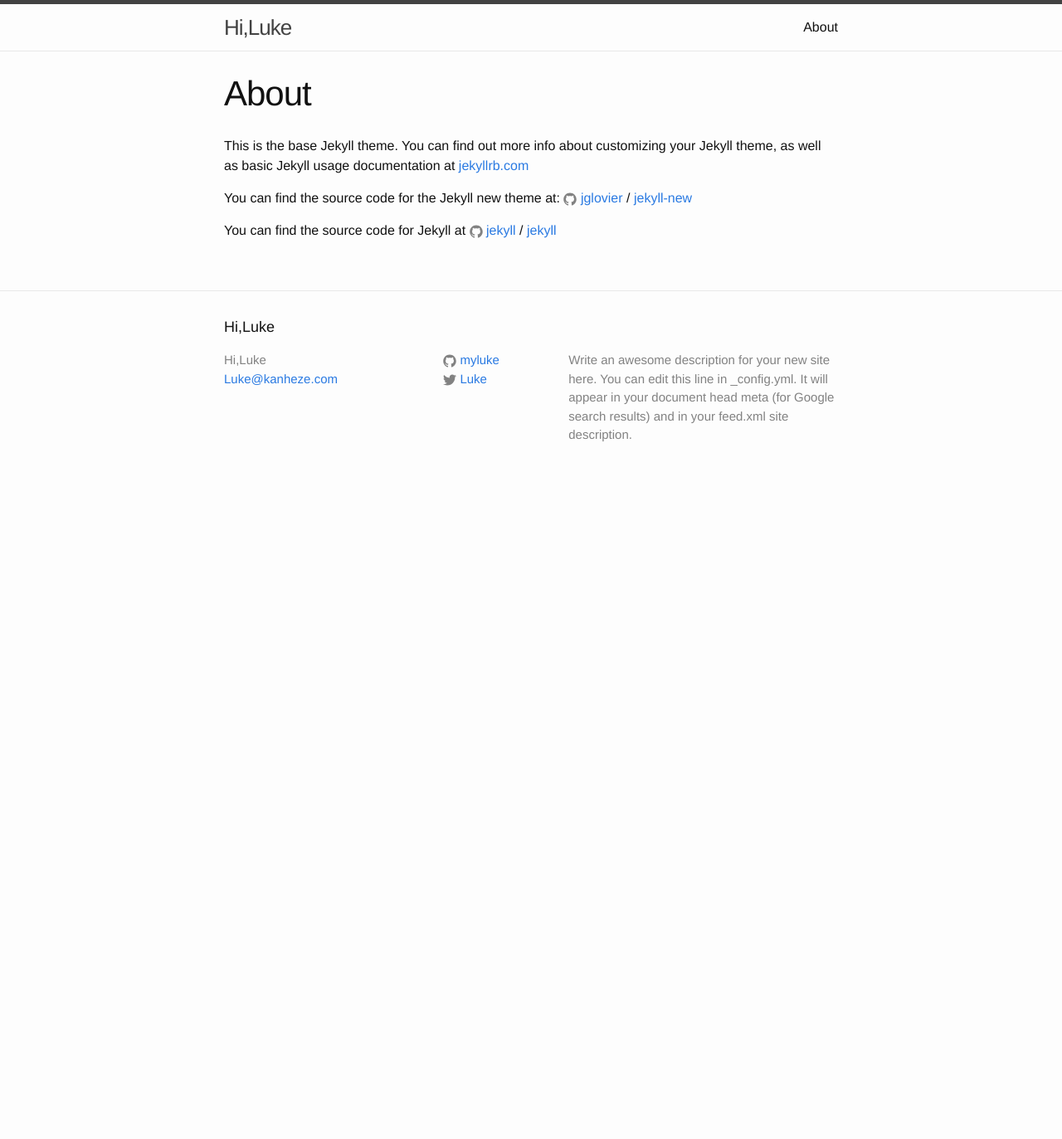
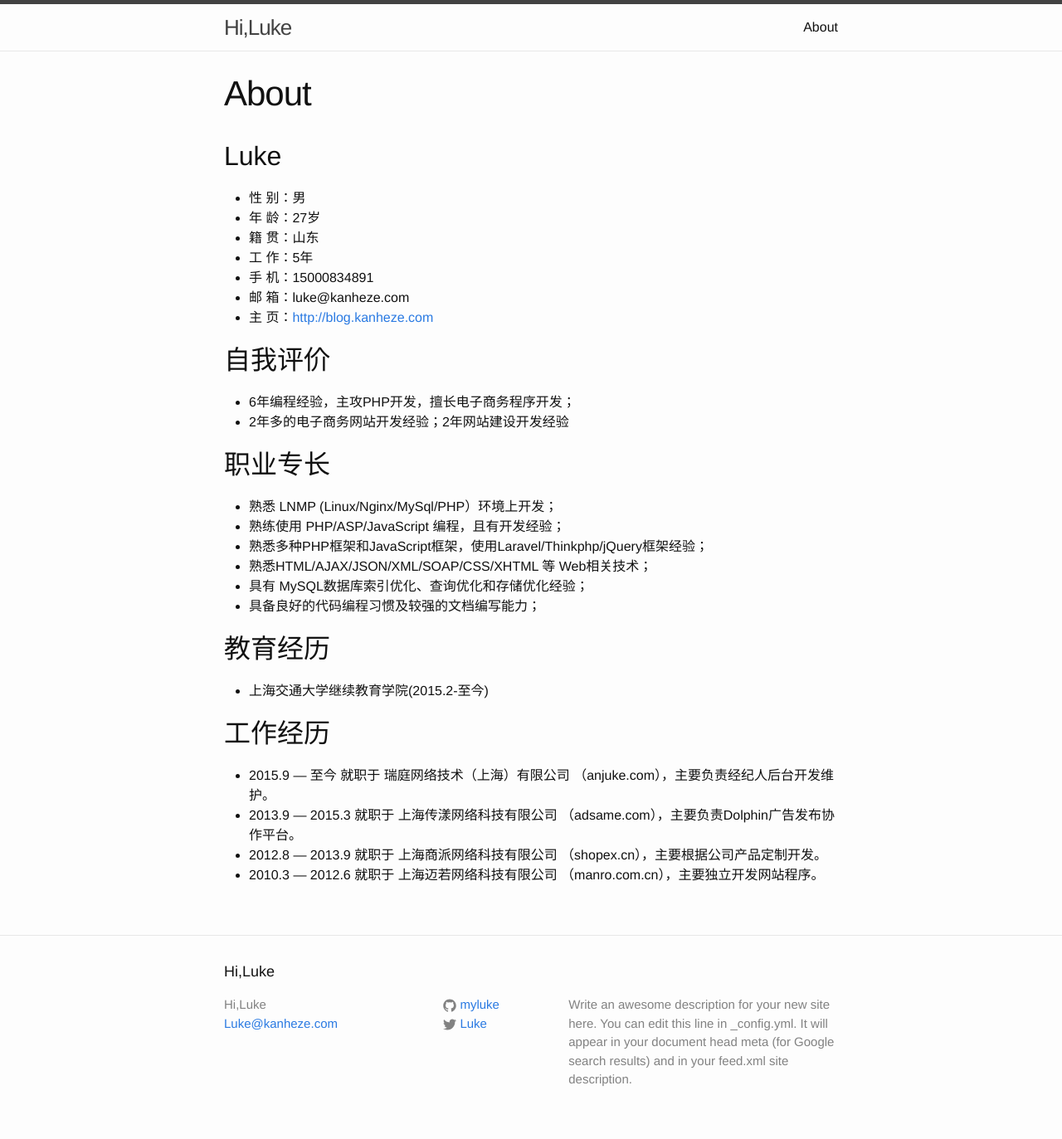
Before and after one commit to myluke/myluke.github.io, a Jekyll site: the page built from about.md, in a window 1280 px wide. Shown: the whole page at 83% size. Built offline with Jekyll 4.4.1, drawn with Linux system fonts in a browser that asks for light colours; before the commit the page ends 900 px from its top, so only the background shows below that.

Commit message:
个人资料

```diff
--- a/about.md
+++ b/about.md
@@ -3,13 +3,44 @@ layout: page
 title: About
 permalink: /about/
 ---
+Luke
+----
 
-This is the base Jekyll theme. You can find out more info about customizing your Jekyll theme, as well as basic Jekyll usage documentation at [jekyllrb.com](http://jekyllrb.com/)
+ - 性 别：男
+ - 年 龄：27岁
+ - 籍 贯：山东
+ - 工 作：5年
+ - 手 机：15000834891
+ - 邮 箱：luke@kanheze.com
+ - 主 页：[http://blog.kanheze.com][1]
 
-You can find the source code for the Jekyll new theme at:
-{% include icon-github.html username="jglovier" %} /
-[jekyll-new](https://github.com/jglovier/jekyll-new)
+自我评价
+----
 
-You can find the source code for Jekyll at
-{% include icon-github.html username="jekyll" %} /
-[jekyll](https://github.com/jekyll/jekyll)
+ - 6年编程经验，主攻PHP开发，擅长电子商务程序开发；
+ - 2年多的电子商务网站开发经验；2年网站建设开发经验
+
+职业专长
+----
+ - 熟悉 LNMP (Linux/Nginx/MySql/PHP）环境上开发；
+ - 熟练使用 PHP/ASP/JavaScript 编程，且有开发经验；
+ - 熟悉多种PHP框架和JavaScript框架，使用Laravel/Thinkphp/jQuery框架经验；
+ - 熟悉HTML/AJAX/JSON/XML/SOAP/CSS/XHTML 等 Web相关技术；
+ - 具有 MySQL数据库索引优化、查询优化和存储优化经验；
+ - 具备良好的代码编程习惯及较强的文档编写能力；
+
+教育经历
+----
+
+ - 上海交通大学继续教育学院(2015.2-至今)
+
+
+工作经历
+----
+ - 2015.9  — 至今 就职于 瑞庭网络技术（上海）有限公司 （anjuke.com），主要负责经纪人后台开发维护。
+ - 2013.9  — 2015.3 就职于 上海传漾网络科技有限公司 （adsame.com），主要负责Dolphin广告发布协作平台。
+ - 2012.8  — 2013.9 就职于 上海商派网络科技有限公司 （shopex.cn），主要根据公司产品定制开发。
+ - 2010.3 — 2012.6 就职于 上海迈若网络科技有限公司 （manro.com.cn），主要独立开发网站程序。
+
+
+  [1]: http://blog.kanheze.com
```
